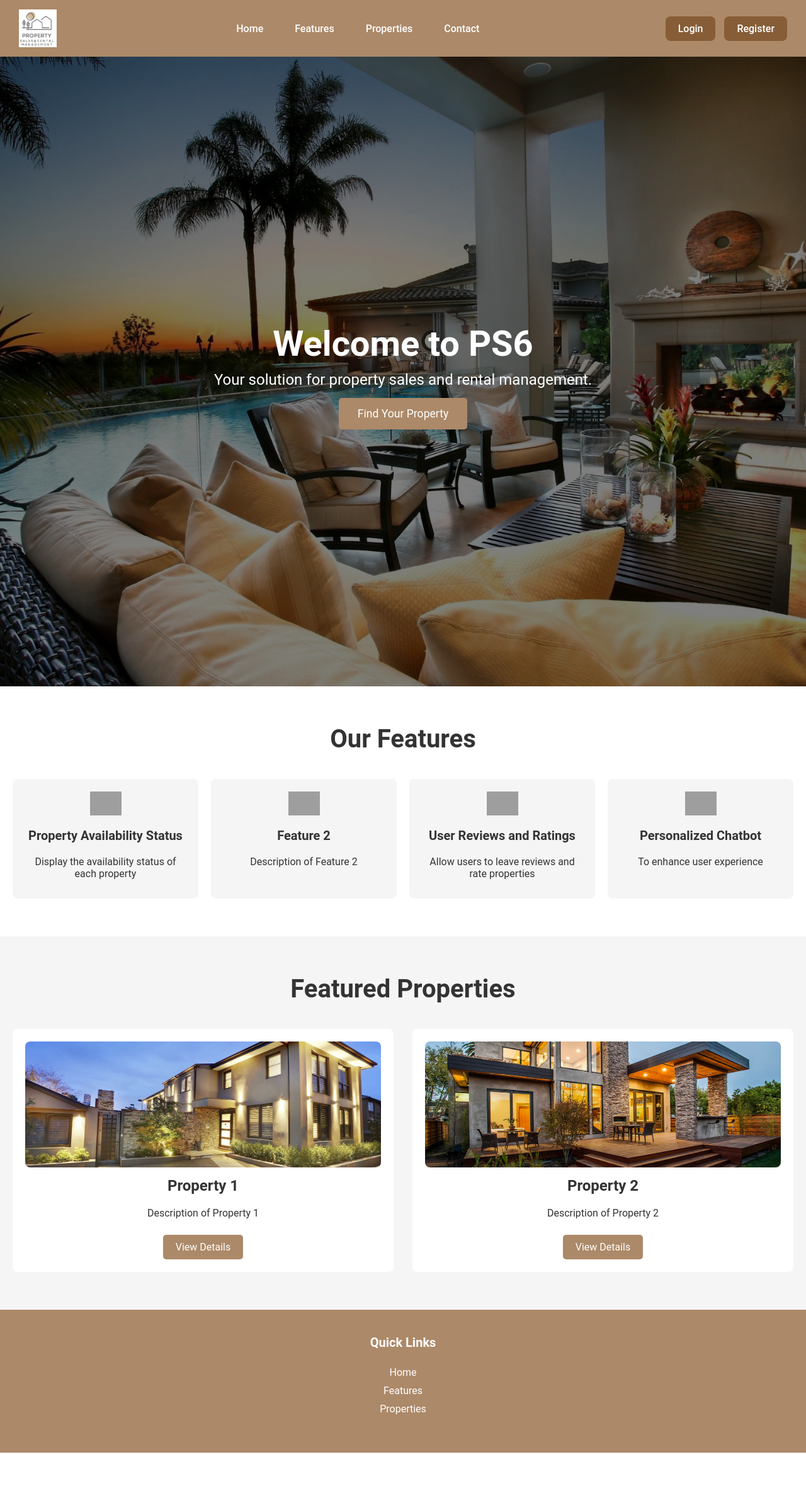
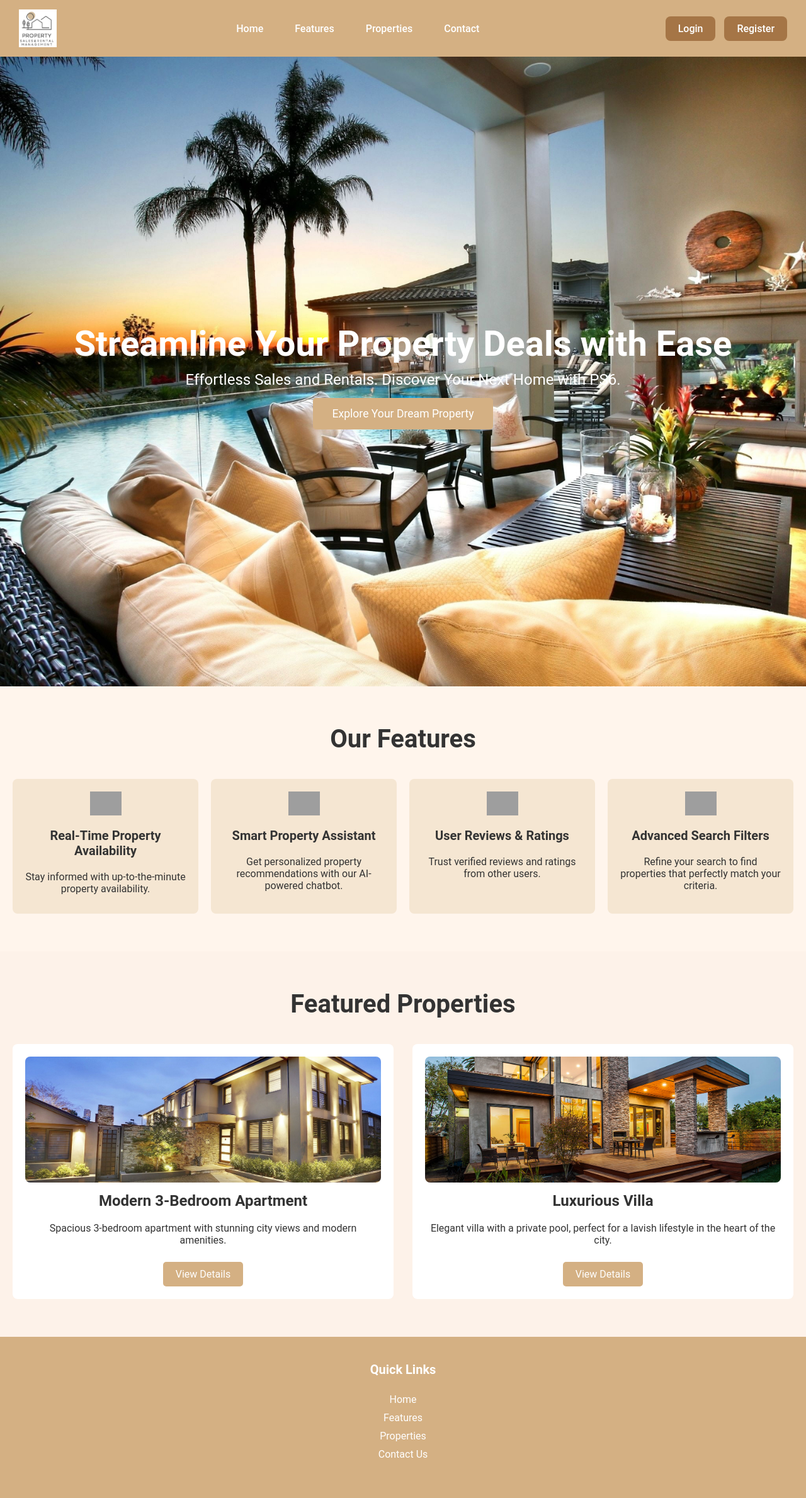
Before and after one commit to isuryaprakashh/PS6v1, a Django app: page / in a window 1280 px wide. Shown: the whole page at 63% size. Before the commit the page ends 2307 px from the top, so only its background shows below. Run offline with Django 5.2, Linux system fonts and the light colour scheme; grey boxes are pictures that could not be loaded.

Commit message:
first commit

```diff
--- a/psrm/static/css/authentication/home/homepage.css
+++ b/psrm/static/css/authentication/home/homepage.css
@@ -3,8 +3,9 @@
     font-family: 'Roboto', Arial, sans-serif;
     margin: 0;
     padding: 0;
-            background-color: #f5f5f5; /* Lighter background for a modern look */
+    background-color: #fdf2e9; /* Light wooden color */
     color: #333;
+    transition: background-color 0.5s ease;
 }
 
 h1, h2, h3, p {
@@ -14,13 +15,14 @@
 
 /* Header styles */
 header {
-            background-color: #AC8968; /* Reverted to old blue */
+    background-color: #d4b083; /* Light wood tone */
     color: #fff;
     padding: 15px 30px;
     display: flex;
     justify-content: space-between;
     align-items: center;
-            box-shadow: 0 2px 10px rgba(0, 0, 0, 0.1); /* Adds subtle shadow for a premium look */
+    box-shadow: 0 2px 10px rgba(0, 0, 0, 0.1);
+    transition: background-color 0.5s ease;
 }
 
 header .logo img {
@@ -33,32 +35,29 @@
     margin: 0;
     padding: 0;
     display: flex;
-            gap: 20px; /* Adjusted spacing for a cleaner look */
-        }
-
-        nav ul li {
-            margin: 0;
+    gap: 20px;
 }
 
 nav ul li a {
     color: #fff;
     text-decoration: none;
     font-size: 1rem;
-            padding: 10px 15px; /* Reduced padding for a more compact design */
+    padding: 10px 15px;
     font-weight: 500;
     transition: background-color 0.3s, border-radius 0.3s;
     border-radius: 8px;
 }
 
 nav ul li a:hover {
-            background-color: #865D36; /* Darker shade of the old blue for hover effect */
+    background-color: #a57546; /* Darker wood shade for hover effect */
     border-radius: 5px;
+    transition: 0.5s ease;
 }
 
 .auth-buttons a {
     color: #fff;
     text-decoration: none;
-            background-color: #865D36; /* Darker shade of the old blue */
+    background-color: #a57546;
     padding: 10px 20px;
     border-radius: 8px;
     margin-left: 10px;
@@ -67,7 +66,7 @@
 }
 
 .auth-buttons a:hover {
-            background-color: #AC8968; /* Old blue for hover effect */
+    background-color: #d4b083;
     box-shadow: 0 2px 8px rgba(0, 0, 0, 0.15);
 }
 
@@ -79,20 +78,11 @@
     padding: 100px 20px;
     text-align: center;
     position: relative;
-    height: 100vh; /* Full viewport height for impactful hero section */
+    height: 100vh;
     display: flex;
     justify-content: center;
     align-items: center;
-}
-
-        .hero::before {
-            content: "";
-            position: absolute;
-            top: 0;
-            left: 0;
-            right: 0;
-            bottom: 0;
-            background-color: rgba(0, 0, 0, 0.5);
+    /* Removed the dimming effect */
 }
 
 .hero-content {
@@ -101,38 +91,42 @@
 }
 
 .hero h1 {
-            font-size: 3.5rem; /* Slightly larger for prominence */
+    font-size: 3.5rem;
     font-weight: 700;
+    transition: color 0.5s ease;
 }
 
 .hero p {
     font-size: 1.5rem;
     margin-bottom: 20px;
+    transition: color 0.5s ease;
 }
 
 .cta-btn {
     padding: 15px 30px;
-            background-color: #AC8968; /* Old blue */
+    background-color: #d4b083;
     color: #fff;
     text-decoration: none;
     border-radius: 5px;
-            font-size: 1.1rem; /* Slightly larger for emphasis */
+    font-size: 1.1rem;
     transition: background-color 0.3s;
 }
 
 .cta-btn:hover {
-            background-color: #865D36; /* Darker shade of the old blue */
+    background-color: #a57546;
+    transition: 0.5s ease;
 }
+
 
 /* Features section styles */
 .features {
-            background-color: #ffffff; /* Clean background for features */
+    background-color: #fff5ec; /* Light background for contrast */
     padding: 60px 20px;
     text-align: center;
 }
 
 .features h2 {
-            font-size: 2.5rem; /* Larger heading for emphasis */
+    font-size: 2.5rem;
     font-weight: 700;
     margin-bottom: 30px;
 }
@@ -140,11 +134,11 @@
 .feature-grid {
     display: grid;
     grid-template-columns: repeat(4, 1fr);
-            grid-gap: 20px; /* Adjusted gap for better spacing */
+    grid-gap: 20px;
 }
 
 .feature-item {
-            background-color: #f5f5f5;
+    background-color: #f5e6d2; /* Light wooden texture */
     padding: 20px;
     border-radius: 8px;
     transition: box-shadow 0.3s;
@@ -171,7 +165,7 @@
 }
 
 .property-listings h2 {
-            font-size: 2.5rem; /* Larger heading for prominence */
+    font-size: 2.5rem;
     font-weight: 700;
     margin-bottom: 30px;
 }
@@ -182,9 +176,8 @@
     grid-gap: 30px;
 }
 
-        /* Card and image styling */
 .property {
-            background-color: #ffffff;
+    background-color: #fff;
     padding: 20px;
     border-radius: 8px;
     transition: box-shadow 0.3s;
@@ -201,7 +194,6 @@
     margin-bottom: 15px;
 }
 
-        /* Card hover effect */
 .property:hover {
     box-shadow: 0 6px 12px rgba(0, 0, 0, 0.1);
 }
@@ -217,7 +209,7 @@
 }
 
 .btn {
-            background-color: #AC8968; /* Old blue */
+    background-color: #d4b083;
     color: #fff;
     padding: 10px 20px;
     text-decoration: none;
@@ -227,12 +219,12 @@
 }
 
 .btn:hover {
-            background-color: #865D36; /* Darker shade of the old blue */
+    background-color: #a57546;
 }
 
 /* Footer styles */
 footer {
-            background-color: #AC8968; /* Reverted to old blue */
+    background-color: #d4b083;
     color: #fff;
     padding: 40px 20px;
     text-align: center;
@@ -274,7 +266,7 @@
 
 footer button {
     padding: 10px 20px;
-            background-color: #865D36; /* Darker shade of the old blue */
+    background-color: #a57546;
     color: #fff;
     border: none;
     border-radius: 5px;
@@ -282,7 +274,7 @@
 }
 
 footer button:hover {
-            background-color: #AC8968; /* Old blue */
+    background-color: #d4b083;
 }
 
 /* Responsive styles */
--- a/psrm/templates/authentication/homepage.html
+++ b/psrm/templates/authentication/homepage.html
@@ -5,7 +5,6 @@
     <meta name="viewport" content="width=device-width, initial-scale=1.0">
     <title>PS6 - Property Sales & Rental Management</title>
     <link rel="stylesheet" href="{% static 'css/authentication/home/homepage.css' %}">
-
 </head>
 <body>
 {% block body %}
@@ -28,60 +27,63 @@
         </div>
     </header>
 
+    <!-- Hero Section with updated text -->
     <section class="hero" style="background-image: url('{% static 'images/authentication/home/herosection.jpg' %}');">
-    <div class="hero-content">
-        <h1>Welcome to PS6</h1>
-        <p>Your solution for property sales and rental management.</p>
-        <a href="#search" class="cta-btn">Find Your Property</a>
-    </div>
-</section>
+        <div class="hero-content">
+            <h1>Streamline Your Property Deals with Ease</h1>
+            <p>Effortless Sales and Rentals. Discover Your Next Home with PS6.</p>
+            <a href="#search" class="cta-btn">Explore Your Dream Property</a>
+        </div>
+    </section>
 
-
+    <!-- Features Section with improved text -->
     <section class="features" id="features">
         <h2>Our Features</h2>
         <div class="feature-grid">
             <div class="feature-item">
-                <img src="feature1.png" alt="Feature 1">
-                <h3>Property Availability Status</h3>
-                <p>Display the availability status of each property</p>
+                <img src="{% static 'images/authentication/home/feature1.png' %}" alt="Property Availability">
+                <h3>Real-Time Property Availability</h3>
+                <p>Stay informed with up-to-the-minute property availability.</p>
             </div>
             <div class="feature-item">
-                <img src="feature2.png" alt="Feature 2">
-                <h3>Feature 2</h3>
-                <p>Description of Feature 2</p>
+                <img src="{% static 'images/authentication/home/feature2.png' %}" alt="Personalized Chatbot">
+                <h3>Smart Property Assistant</h3>
+                <p>Get personalized property recommendations with our AI-powered chatbot.</p>
             </div>
             <div class="feature-item">
-                <img src="feature3.png" alt="Feature 3">
-                <h3>User Reviews and Ratings</h3>
-                <p>Allow users to leave reviews and rate properties</p>
+                <img src="{% static 'images/authentication/home/feature3.png' %}" alt="User Reviews and Ratings">
+                <h3>User Reviews & Ratings</h3>
+                <p>Trust verified reviews and ratings from other users.</p>
             </div>
             <div class="feature-item">
-                <img src="feature4.png" alt="Feature 4">
-                <h3>Personalized Chatbot</h3>
-                <p>To enhance user experience</p>
+                <img src="{% static 'images/authentication/home/feature4.png' %}" alt="Advanced Search Filters">
+                <h3>Advanced Search Filters</h3>
+                <p>Refine your search to find properties that perfectly match your criteria.</p>
             </div>
         </div>
     </section>
 
+    <!-- Featured Properties Section with engaging descriptions -->
     <section class="property-listings" id="properties">
         <h2>Featured Properties</h2>
 
         <div class="property-grid">
             <div class="property">
-                <img src="{% static 'images/authentication/home/property1.jpg' %}" alt="Property 1">
-                <h3>Property 1</h3>
-                <p>Description of Property 1</p>
+                <img src="{% static 'images/authentication/home/property1.jpg' %}" alt="Modern 3-Bedroom Apartment">
+                <h3>Modern 3-Bedroom Apartment</h3>
+                <p>Spacious 3-bedroom apartment with stunning city views and modern amenities.</p>
                 <a href="#" class="btn">View Details</a>
             </div>
             <div class="property">
-                <img src="{% static 'images/authentication/home/property2.jpg' %}" alt="Property 2">
-                <h3>Property 2</h3>
-                <p>Description of Property 2</p>
+                <img src="{% static 'images/authentication/home/property2.jpg' %}" alt="Luxurious Villa">
+                <h3>Luxurious Villa</h3>
+                <p>Elegant villa with a private pool, perfect for a lavish lifestyle in the heart of the city.</p>
                 <a href="#" class="btn">View Details</a>
             </div>
         </div>
     </section>
 
+    <!-- Footer with improved text -->
     <footer>
         <div class="quick-links">
             <h3>Quick Links</h3>
@@ -89,9 +91,11 @@
                 <li><a href="#home">Home</a></li>
                 <li><a href="#features">Features</a></li>
                 <li><a href="#properties">Properties</a></li>
+                <li><a href="#contact">Contact Us</a></li>
             </ul>
         </div>
     </footer>
+
 {% endblock %}
 </body>
 </html>
```
Lines whose indentation alone changed are shown as unchanged.
